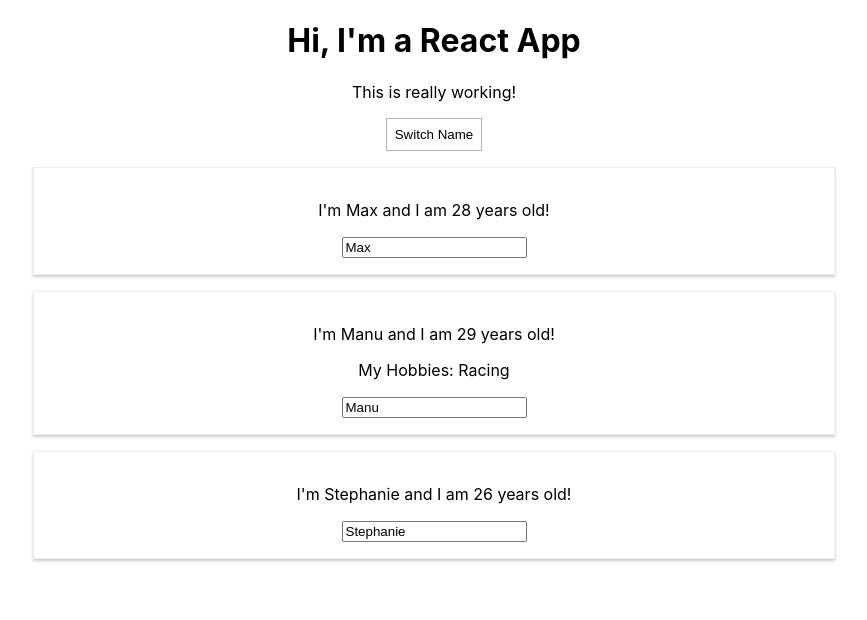
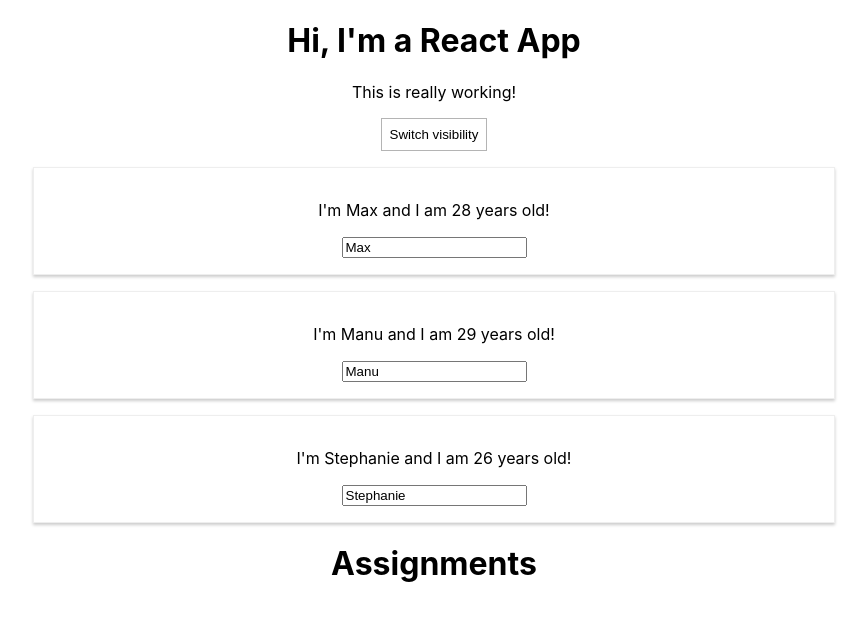
Before and after one commit to poisonivy-dev/react-complete-guide, a React (Create React App) app: page / in a window 1280 px wide. Shown: the top 620 px of the page, without its empty margins (206-1073 px from the left). Built offline with nearby package versions, Linux system fonts and the light colour scheme.

Commit message:
Added Toggling functionality to the button

```diff
--- a/src/App.js
+++ b/src/App.js
@@ -1,7 +1,6 @@
 import React, { Component } from "react";
 import "./App.css";
 import Person from "./Person/Person";
-
 class App extends Component {
   state = {
     persons: [
@@ -10,8 +9,18 @@ class App extends Component {
       { name: "Stephanie", age: 26 },
     ],
     otherState: "some other value",
+    outputs: [
+      { text1: "para 1", text2: "para 2" },
+      { text1: "para 3", text2: "para 4" },
+      { text1: "para 4", text2: "para 6" },
+    ],
+    username: "Jonas",
   };
-
+  changeUsernameHandler(ev) {
+    this.setState({
+      username: ev.target.value,
+    });
+  }
   switchNameHandler = (name) => {
     // console.log('Was clicked!');
     // DON'T DO THIS: this.state.persons[0].name = 'Maximilian';
@@ -23,7 +32,10 @@ class App extends Component {
       ],
     });
   };
-
+  //toggling the visibility of persons list
+  toggleVisibility = () => {
+    document.querySelector(".personsList").classList.toggle("hidden");
+  };
   //passing function to another component
   changeInputHandler(event) {
     this.setState({
@@ -46,27 +58,16 @@ class App extends Component {
       <div className="App">
         <h1>Hi, I'm a React App</h1>
         <p>This is really working!</p>
-        <button
-          style={style}
-          onClick={this.switchNameHandler.bind(this, "Samantha")}
-        >
-          Switch Name
+        <button style={style} onClick={this.toggleVisibility}>
+          Switch visibility
         </button>
-        <Person
-          name={this.state.persons[0].name}
-          age={this.state.persons[0].age}
-        />
-        <Person
-          name={this.state.persons[1].name}
-          age={this.state.persons[1].age}
-          changed={this.changeInputHandler.bind(this)}
-        >
-          My Hobbies: Racing
-        </Person>
-        <Person
-          name={this.state.persons[2].name}
-          age={this.state.persons[2].age}
-        />
+        <div className="personsList">
+          {this.state.persons.map((person) => (
+            <Person name={person.name} age={person.age} />
+          ))}
+        </div>
+
+        <h1> Assignments</h1>
       </div>
     );
     // return React.createElement('div', {className: 'App'}, React.createElement('h1', null, 'Does this work now?'));
--- a/src/Person/Person.css
+++ b/src/Person/Person.css
@@ -6,3 +6,7 @@
   padding: 16px;
   text-align: center;
 }
+
+.hidden {
+  display: none;
+}
```
